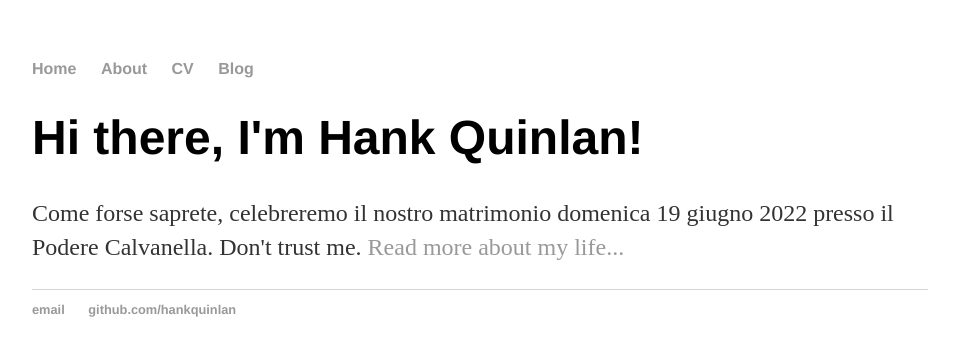
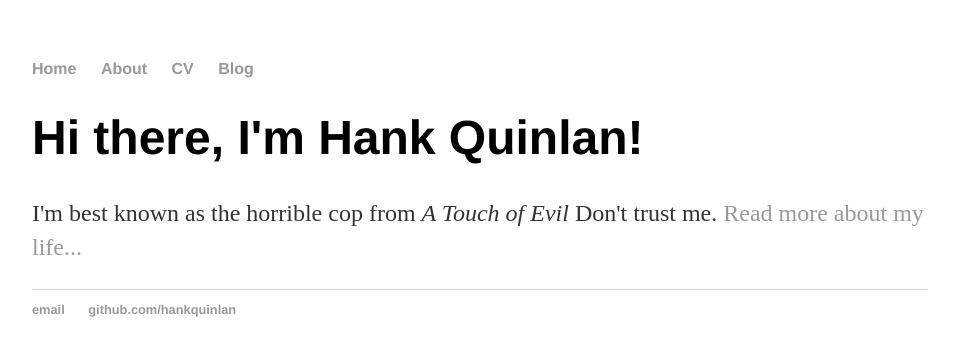
Before and after one commit to marcoelaura/marcoelaura.github.io, a Jekyll site: the page index.html, which Jekyll copies as it is, in a window 1280 px wide. Shown: the top 356 px of the page, without its empty margins (160-1115 px from the left). Built offline with Jekyll 4.4.1, drawn with Linux system fonts in a browser that asks for light colours.

Commit message:
Update index.html

```diff
--- a/index.html
+++ b/index.html
@@ -1,9 +1,30 @@
----
-layout: default
-title: Marco e Laura
----
-<div class="blurb">
-	<h1>Hi there, I'm Hank Quinlan!</h1>
-	<p>Come forse saprete, celebreremo il nostro matrimonio domenica 19 giugno 2022 presso il Podere Calvanella.
-		Don't trust me. <a href="/about">Read more about my life...</a></p>
-</div><!-- /.blurb -->
+<!DOCTYPE html>
+<html>
+	<head>
+		<title>Hank Quinlan, Horrible Cop</title>
+		<!-- link to main stylesheet -->
+		<link rel="stylesheet" type="text/css" href="/css/main.css">
+	</head>
+	<body>
+		<nav>
+    		<ul>
+        		<li><a href="/">Home</a></li>
+	        	<li><a href="/about">About</a></li>
+        		<li><a href="/cv">CV</a></li>
+        		<li><a href="/blog">Blog</a></li>
+    		</ul>
+		</nav>
+		<div class="container">
+    		<div class="blurb">
+        		<h1>Hi there, I'm Hank Quinlan!</h1>
+				<p>I'm best known as the horrible cop from <em>A Touch of Evil</em> Don't trust me. <a href="/about">Read more about my life...</a></p>
+    		</div><!-- /.blurb -->
+		</div><!-- /.container -->
+		<footer>
+    		<ul>
+        		<li><a href="mailto:hankquinlanhub@gmail.com">email</a></li>
+        		<li><a href="https://github.com/hankquinlan">github.com/hankquinlan</a></li>
+			</ul>
+		</footer>
+	</body>
+</html>
```
